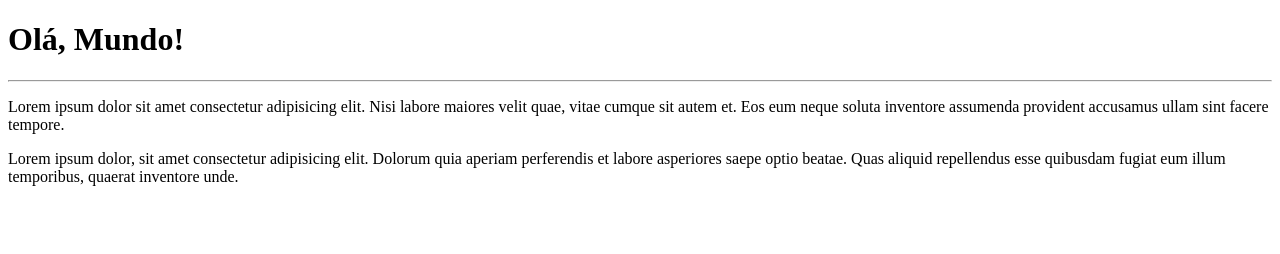
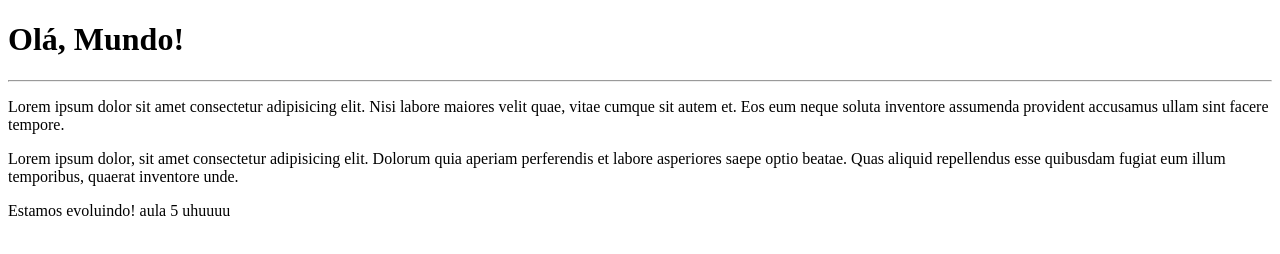
Before and after one commit to CLaytonG0mes/Ola-Mundo, a plain HTML site: page primeiro arquivo/index.html in a window 1280 px wide. Drawn offline with Linux system fonts and the light colour scheme.

Commit message:
mais uma alteraçãop

```diff
--- a/primeiro arquivo/index.html
+++ b/primeiro arquivo/index.html
@@ -10,5 +10,6 @@
     <hr>
     <p>Lorem ipsum dolor sit amet consectetur adipisicing elit. Nisi labore maiores velit quae, vitae cumque sit autem et. Eos eum neque soluta inventore assumenda provident accusamus ullam sint facere tempore.</p>
     <p>Lorem ipsum dolor, sit amet consectetur adipisicing elit. Dolorum quia aperiam perferendis et labore asperiores saepe optio beatae. Quas aliquid repellendus esse quibusdam fugiat eum illum temporibus, quaerat inventore unde.</p>
+    <p>Estamos evoluindo! aula 5 uhuuuu</p>
 </body>
 </html>
```
